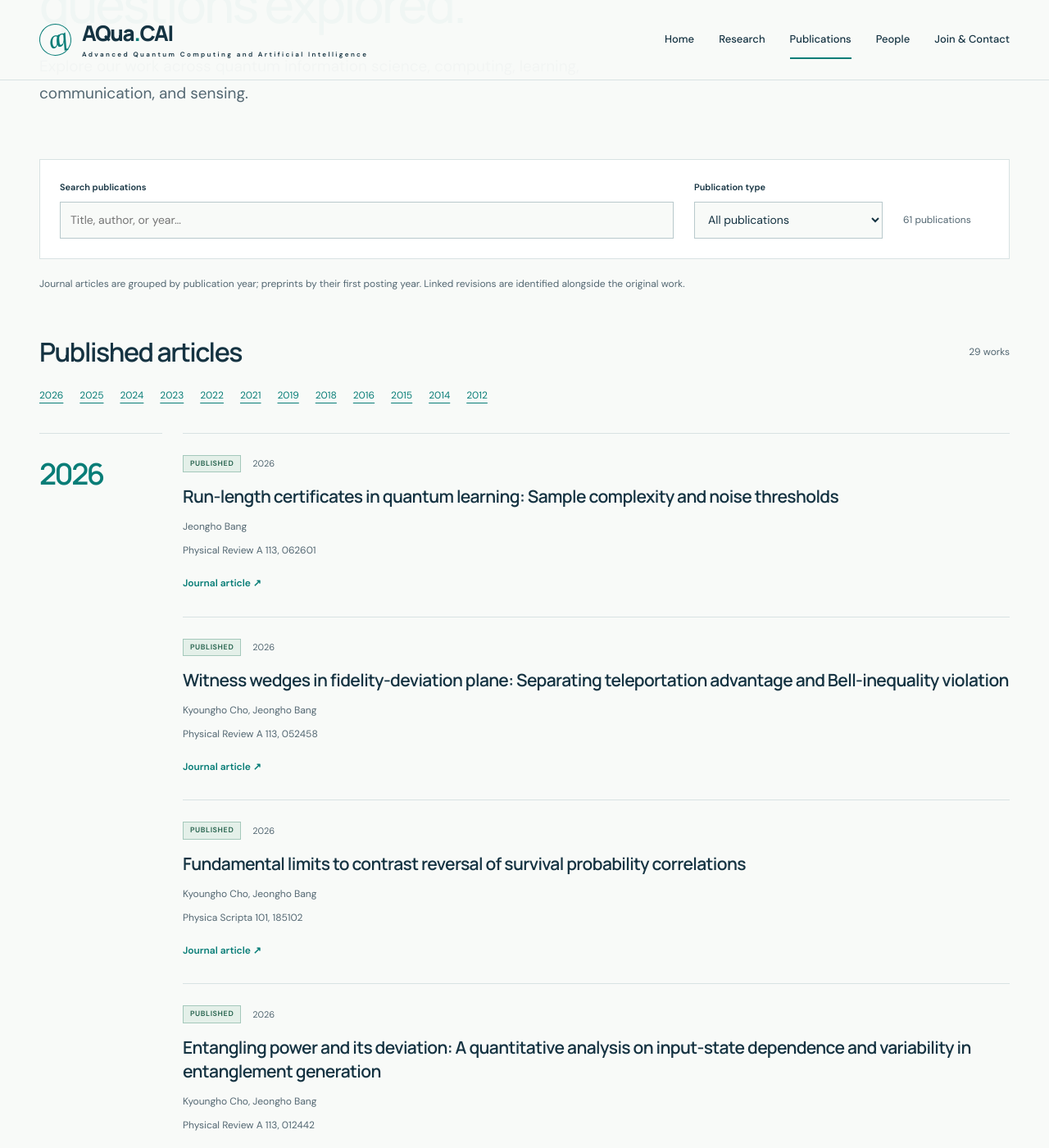
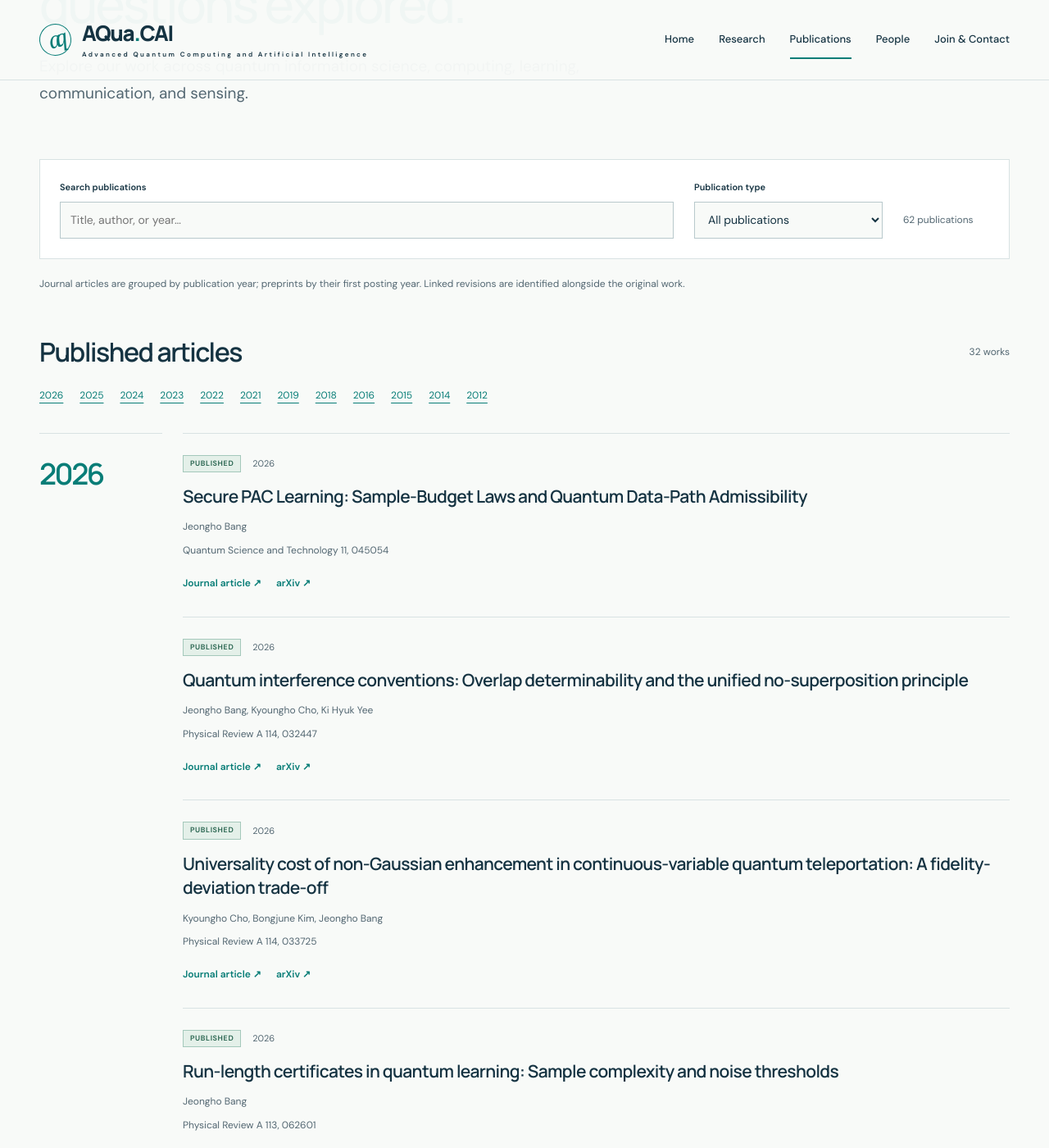
Before and after one commit to ysaquacai-cloud/ysaquacai-cloud.github.io, a Jekyll site: the page built from publications/index.html, in a window 1280 px wide and 1400 px high, scrolled down 312 px. Shown: the whole window at 82% size. Built offline with Jekyll 4.4.1, drawn with Linux system fonts in a browser that asks for light colours; some of the changed text lies outside the part shown.

Commit message:
updated research structure and publications and email

```diff
--- a/_data/publications.json
+++ b/_data/publications.json
@@ -1,4 +1,26 @@
 [
+  {
+    "id": "paper-62",
+    "title": "The Classical Boundary of Quantum Computation: History-Resolved Causal Stochastic Machines and the Cost of Classicalization",
+    "url": "https://arxiv.org/abs/2610.22750",
+    "venue": "arXiv:2610.22750",
+    "authors": [
+      "Kyoungho Cho",
+      "Junghee Ryu",
+      "Minsu Kim",
+      "Jeongho Bang"
+    ],
+    "themes": [
+      "computing",
+      "information"
+    ],
+    "selected": false,
+    "verified": true,
+    "status": "preprint",
+    "year": 2026,
+    "date": "2026-10-15",
+    "arxiv": "https://arxiv.org/abs/2610.22750"
+  },
   {
     "id": "paper-01",
     "title": "Passive Pauli Toggling of Polarization Qubits in Optical Fibers: Error Bounds and QKD Performance",
@@ -287,9 +309,9 @@
   },
   {
     "id": "paper-15",
-    "title": "Universality cost of non-Gaussian enhancement in continuous-variable quantum teleportation: A fidelity--deviation trade-off",
-    "url": "https://arxiv.org/abs/2604.20103",
-    "venue": "arXiv:2604.20103",
+    "title": "Universality cost of non-Gaussian enhancement in continuous-variable quantum teleportation: A fidelity-deviation trade-off",
+    "url": "https://doi.org/10.1103/925y-7c59",
+    "venue": "Physical Review A 114, 033725",
     "authors": [
       "Kyoungho Cho",
       "Bongjune Kim",
@@ -300,9 +322,10 @@
     ],
     "selected": false,
     "verified": true,
-    "status": "preprint",
+    "status": "published",
     "year": 2026,
-    "date": "2026-04-22",
+    "date": "2026-09-21",
+    "doi": "https://doi.org/10.1103/925y-7c59",
     "arxiv": "https://arxiv.org/abs/2604.20103"
   },
   {
@@ -407,9 +430,9 @@
   },
   {
     "id": "paper-21",
-    "title": "Quantum Interference Needs Convention: Overlap-Determinability and Unified No-Superposition Principle",
-    "url": "https://arxiv.org/abs/2601.14638",
-    "venue": "arXiv:2601.14638",
+    "title": "Quantum interference conventions: Overlap determinability and the unified no-superposition principle",
+    "url": "https://doi.org/10.1103/s3mc-38zd",
+    "venue": "Physical Review A 114, 032447",
     "authors": [
       "Jeongho Bang",
       "Kyoungho Cho",
@@ -420,9 +443,10 @@
     ],
     "selected": false,
     "verified": true,
-    "status": "preprint",
+    "status": "published",
     "year": 2026,
-    "date": "2026-01-21",
+    "date": "2026-09-22",
+    "doi": "https://doi.org/10.1103/s3mc-38zd",
     "arxiv": "https://arxiv.org/abs/2601.14638"
   },
   {
@@ -492,8 +516,8 @@
   {
     "id": "paper-25",
     "title": "Secure PAC Learning: Sample-Budget Laws and Quantum Data-Path Admissibility",
-    "url": "https://arxiv.org/abs/2511.02479",
-    "venue": "arXiv:2511.02479",
+    "url": "https://doi.org/10.1088/2058-9565/aea01e",
+    "venue": "Quantum Science and Technology 11, 045054",
     "authors": [
       "Jeongho Bang"
     ],
@@ -503,9 +527,10 @@
     ],
     "selected": false,
     "verified": true,
-    "status": "preprint",
-    "year": 2025,
-    "date": "2025-11-04",
+    "status": "published",
+    "year": 2026,
+    "date": "2026-09-25",
+    "doi": "https://doi.org/10.1088/2058-9565/aea01e",
     "arxiv": "https://arxiv.org/abs/2511.02479"
   },
   {
```
Also changed, not shown: _data/research.json (+28 -28 lines), contact/index.html (+31 -2 lines).
